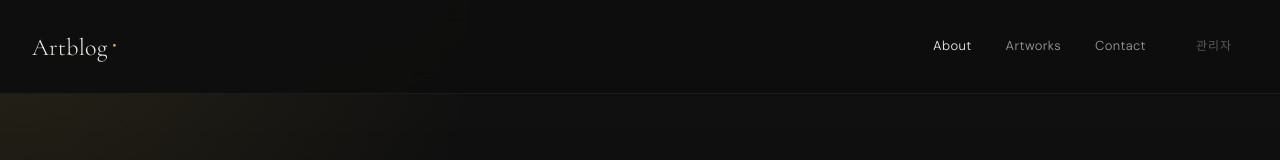
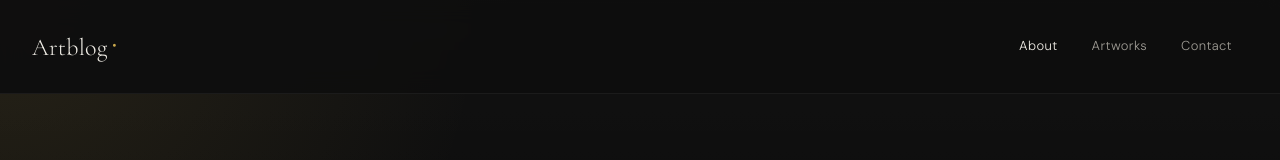
Before and after one commit to soonya27/artBlog, a React (Vite) app: page /about in a window 1280 px wide. Shown: the top 160 px of the page. Built offline with nearby package versions, Linux system fonts and the light colour scheme; no server answers; the database is empty.

Commit message:
관리자 메뉴 숨김

```diff
--- a/src/components/common/Header.jsx
+++ b/src/components/common/Header.jsx
@@ -51,9 +51,7 @@ export default function Header() {
               <span>로그아웃</span>
             </button>
           </>
-        ) : (
-          <Link to="/admin/login" className={styles.navLinkMuted}>관리자</Link>
-        )}
+        ) : null}
       </nav>
     </header>
   )
```
Also changed, not shown: 1 other file (tests, documents, lock files or other folders).
